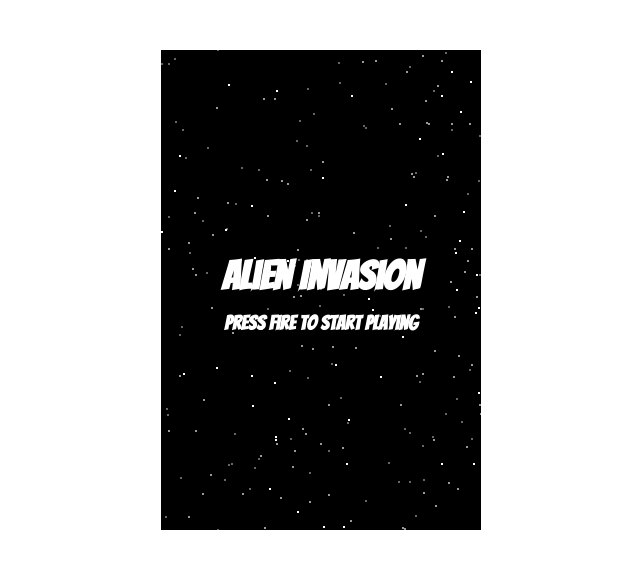
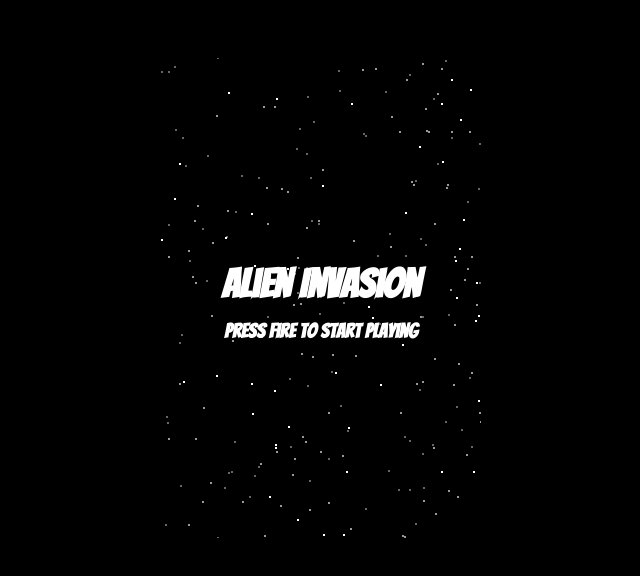
Before and after one commit to 15RayanT/skills-release-based-workflow, a plain HTML site: page index.html in a window 1280 px wide. Shown: the whole page, without its empty margins (239-879 px from the left). Drawn offline with Linux system fonts and the light colour scheme.

Commit message:
Fix CSS syntax for body background color

```diff
--- a/base.css
+++ b/base.css
@@ -4,7 +4,9 @@
 */
 
 html,
-body,
+body{
+   background-color: black;
+},
 div,
 span,
 applet,
```
